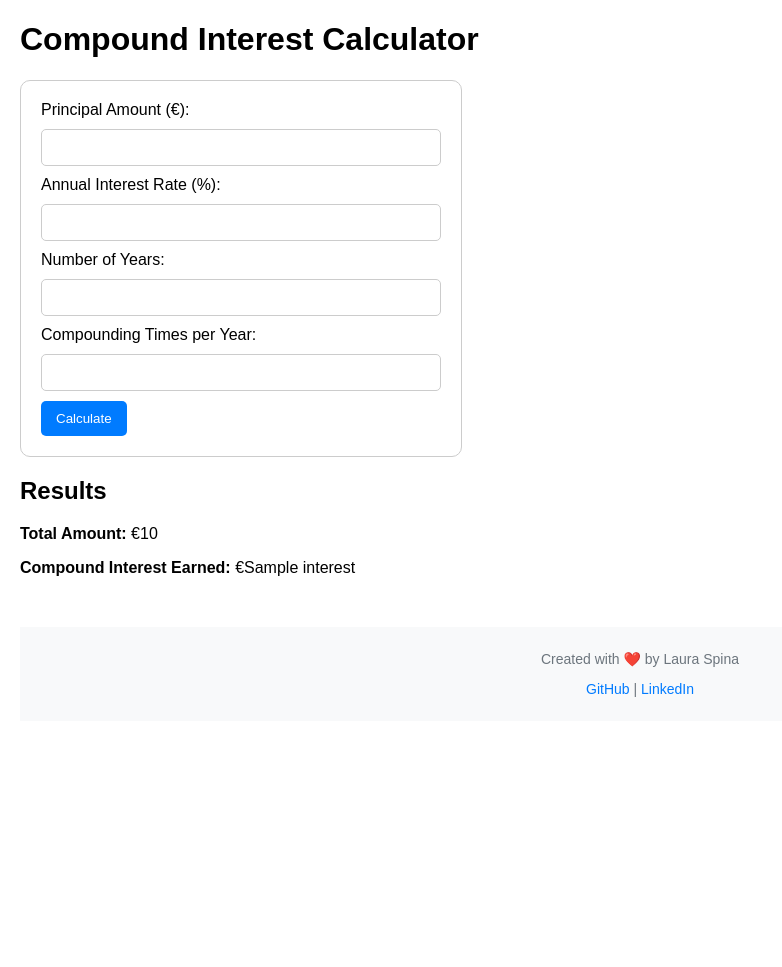
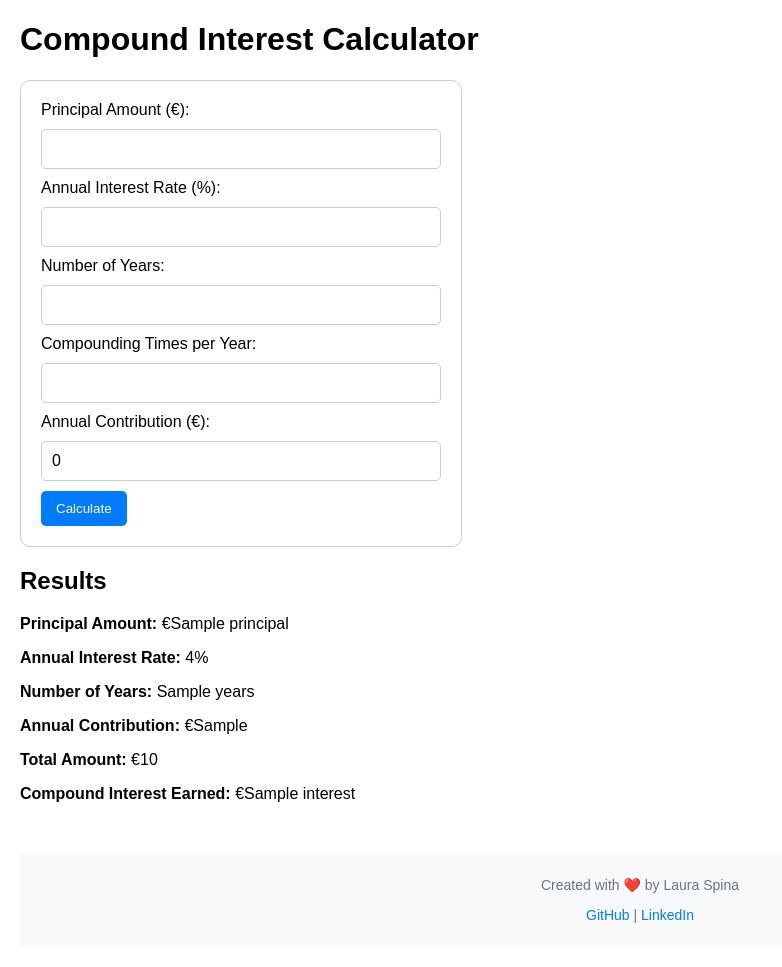
Before and after one commit to s-laura-dev/compound-interest-calculator, a Flask app: template templates/index.html in a window 1280 px wide. Shown: the whole page, without its empty margins (0-782 px from the left). Before the commit the page ends 697 px from the top, so only its background shows below. Run offline with Flask 3, Linux system fonts and the light colour scheme; the template is opened without the code that fills it: most values are stand-ins (such as "Sample title", 1, 10 or a date in 2020).

Commit message:
added annual contributions field

```diff
--- a/app.py
+++ b/app.py
@@ -17,26 +17,39 @@ def home():
 
 @app.route("/calculate", methods=["POST"])
 def calculate():
-    principal = float(request.form["principal"])
-    rate = float(request.form["rate"])
-    years = int(request.form["years"])
-    times_per_year = int(request.form["times_per_year"])
+    try:
+        principal = float(request.form["principal"])
+        rate = float(request.form["rate"])
+        years = int(request.form["years"])
+        times_per_year = int(request.form["times_per_year"])
+        annual_contribution = float(request.form.get("annual_contribution", 0))  # Default to 0 if not provided
+    except KeyError as e:
+        return f"Missing form input: {e}", 400
 
     amounts = []
     for year in range(1, years + 1):
         amount = principal * (1 + (rate / (100 * times_per_year))) ** (times_per_year * year)
+        for i in range(year):
+            amount += annual_contribution * ((1 + (rate / 100)) ** (year - i))
         amounts.append(amount)
 
     session["graph_data"] = {"years": list(range(1, years + 1)), "amounts": amounts}
 
     total_amount = amounts[-1]
-    interest = total_amount - principal
+    interest = total_amount - (principal + annual_contribution * years)
 
     return render_template(
-        "index.html", principal=principal, rate=rate, years=years,
-        times_per_year=times_per_year, amount=round(total_amount, 2),
-        interest=round(interest, 2), graph_available=True
+        "index.html",
+        principal=principal,
+        rate=rate,
+        years=years,
+        times_per_year=times_per_year,
+        annual_contribution=annual_contribution,
+        amount=round(total_amount, 2),
+        interest=round(interest, 2),
+        graph_available=True
     )
+
 
 @app.route("/graph")
 def graph():
--- a/templates/index.html
+++ b/templates/index.html
@@ -17,6 +17,7 @@
         }
         input {
             width: -webkit-fill-available;
+            font-size: 16px;
             padding: 10px;
             margin: 10px 0;
             border: 1px solid #ccc;
@@ -65,11 +66,19 @@
       <label for="times_per_year">Compounding Times per Year:</label>
       <input type="number" id="times_per_year" name="times_per_year" required>
 
+      <label for="annual_contribution">Annual Contribution (€):</label>
+      <input type="number" id="annual_contribution" name="annual_contribution" step="0.01" value="0" required>
+
       <button type="submit">Calculate</button>
     </form>
 
+
     {% if amount %}
       <h2>Results</h2>
+      <p><strong>Principal Amount:</strong> €{{ principal }}</p>
+      <p><strong>Annual Interest Rate:</strong> {{ rate }}%</p>
+      <p><strong>Number of Years:</strong> {{ years }}</p>
+      <p><strong>Annual Contribution:</strong> €{{ annual_contribution }}</p>
       <p><strong>Total Amount:</strong> €{{ amount }}</p>
       <p><strong>Compound Interest Earned:</strong> €{{ interest }}</p>
     {% endif %}
```
Lines whose indentation alone changed are shown as unchanged.
